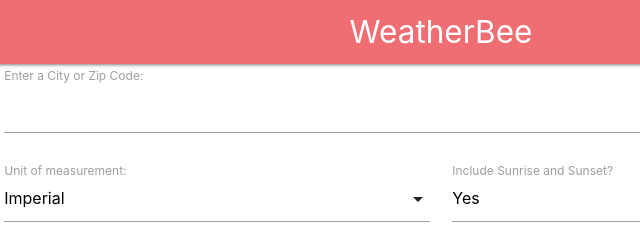
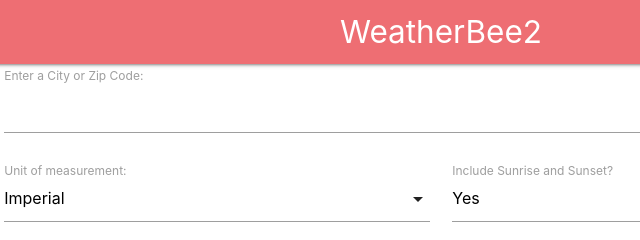
Before and after one commit to bctan87/WeatherBee, a plain HTML site: page index.html in a window 1280 px wide. Shown: the top 240 px of the page, 199-839 px from the left. Drawn offline with nearby package versions, Linux system fonts and the light colour scheme.

Commit message:
test message

```diff
--- a/index.html
+++ b/index.html
@@ -22,7 +22,7 @@
     <div class="navbar-fixed">
         <nav>
             <div class="nav-wrapper">
-            <a href="#" class="brand-logo center">WeatherBee</a>
+            <a href="#" class="brand-logo center">WeatherBee2</a>
             </div>
         </nav>
     </div>
```
